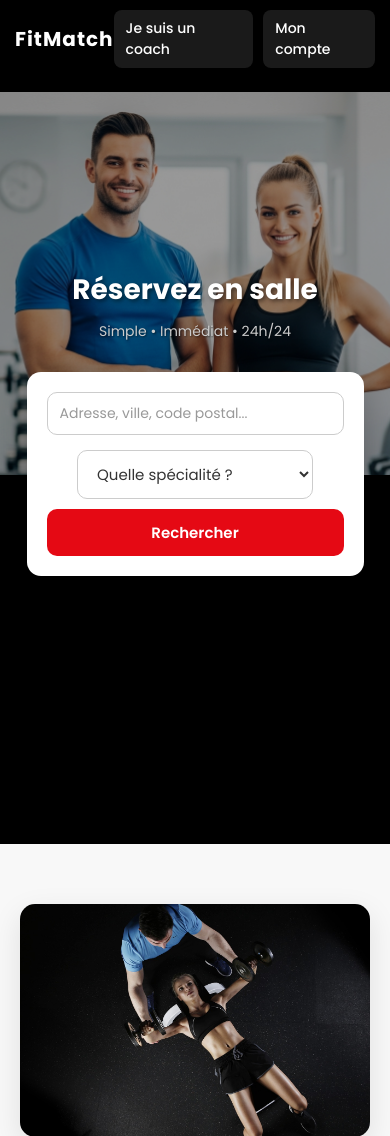
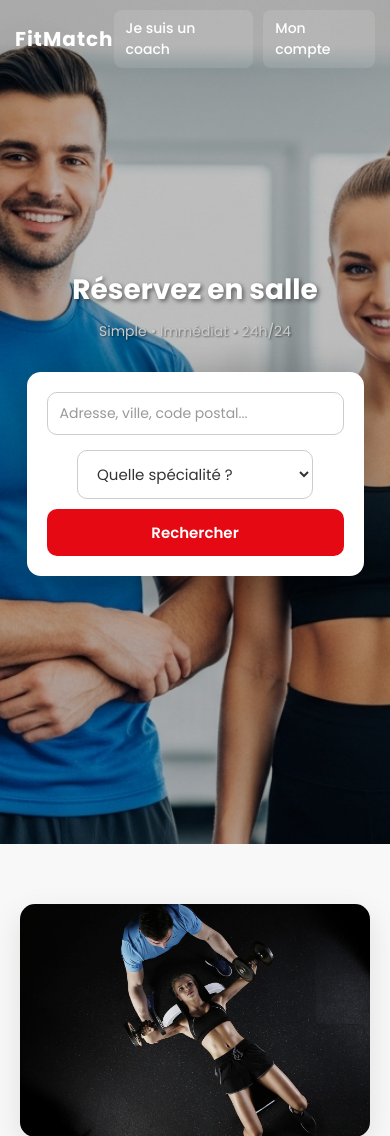
Before and after one commit to aneslucas196-beep/fitmatch, a FastAPI app: page / in a window 390 px wide. Shown: the top 1136 px of the page. Run offline with FastAPI, Linux system fonts and the light colour scheme; some libraries are stand-ins or nearby versions.

Commit message:
Improve mobile image display and brightness by adjusting positioning and overlay
Update CSS for mobile hero section to use background-size: cover and center top positioning, reducing overlay opacity to 0.25 and setting min-height. Increment CSS version.

Replit-Commit-Author: Agent
Replit-Commit-Session-Id: 86af9be5-036d-42aa-b9b5-f3783155e8d0
Replit-Commit-Checkpoint-Type: full_checkpoint
Replit-Commit-Event-Id: 87be33a4-24a5-4463-9f26-56233b6bd3f3
Replit-Commit-Screenshot-Url: https://storage.googleapis.com/screenshot-production-us-central1/d0c256c5-c056-4a19-9e96-6fdb9485f747/86af9be5-036d-42aa-b9b5-f3783155e8d0/DNLyMup

```diff
--- a/static/style.css
+++ b/static/style.css
@@ -200,8 +200,13 @@ body {
 /* === Responsive Design === */
 @media (max-width: 768px) {
   .hero {
-    background-position: center 20%;
-    background-size: 180% auto;
+    background-position: center top;
+    background-size: cover;
+    min-height: 100vh;
+  }
+
+  .overlay {
+    background: rgba(0, 0, 0, 0.25);
   }
 
   .navbar {
--- a/templates/index.html
+++ b/templates/index.html
@@ -7,7 +7,7 @@
   <link rel="preconnect" href="https://fonts.googleapis.com">
   <link rel="preconnect" href="https://fonts.gstatic.com" crossorigin>
   <link href="https://fonts.googleapis.com/css2?family=Poppins:wght@400;500;600;700&display=swap" rel="stylesheet">
-  <link rel="stylesheet" href="/static/style.css?v=5">
+  <link rel="stylesheet" href="/static/style.css?v=6">
   <link rel="stylesheet" href="/static/search-styles.css?v=2">
 </head>
 <body>
```
Also changed, not shown: attached_assets/IMG_8559_1764511470954.png (added).
